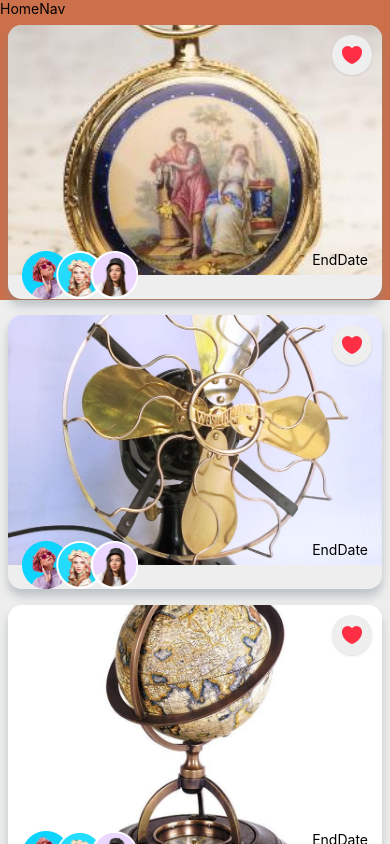
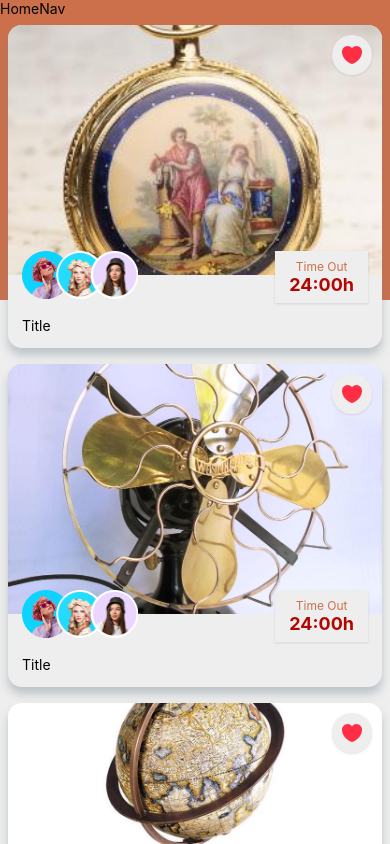
Before and after one commit to JoelDeonDsouza/Blind-Times, a React Native app: screen /Home in a window 390 px wide. Shown: the top 844 px of the page. Built offline with nearby package versions, Linux system fonts and the light colour scheme.

Commit message:
Time out added to the container as well as the title

```diff
--- a/Components/ItemCard.js
+++ b/Components/ItemCard.js
@@ -33,6 +33,9 @@ const ItemCard = ({ data }) => {
       </View>
       {/* <Text>ItemCard</Text> */}
       <SubInfo />
+      <View style={{ width: "100%", padding: SIZES.font }}>
+        <Title />
+      </View>
     </View>
   );
 };
--- a/Components/SubInfo.js
+++ b/Components/SubInfo.js
@@ -46,8 +46,26 @@ export const Buyers = () => {
 
 export const EndDate = () => {
   return (
-    <View>
-      <Text>EndDate</Text>
+    <View
+      style={{
+        paddingHorizontal: SIZES.font,
+        paddingVertical: SIZES.base,
+        backgroundColor: COLORS.white,
+        justifyContent: "center",
+        alignItems: "center",
+        ...SHADOWS.light,
+        elevation: 1,
+        maxWidth: "50%",
+      }}
+    >
+      <Text style={{ fontSize: SIZES.small, color: COLORS.primary }}>
+        Time Out
+      </Text>
+      <Text
+        style={{ fontSize: SIZES.large, fontWeight: "bold", color: "#B20600" }}
+      >
+        24:00h
+      </Text>
     </View>
   );
 };
```
